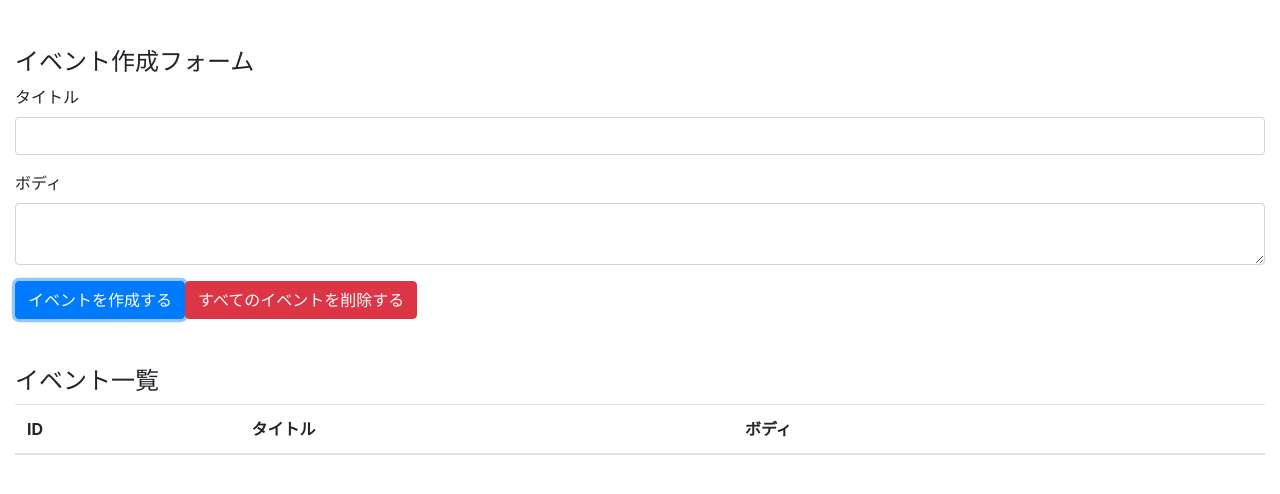
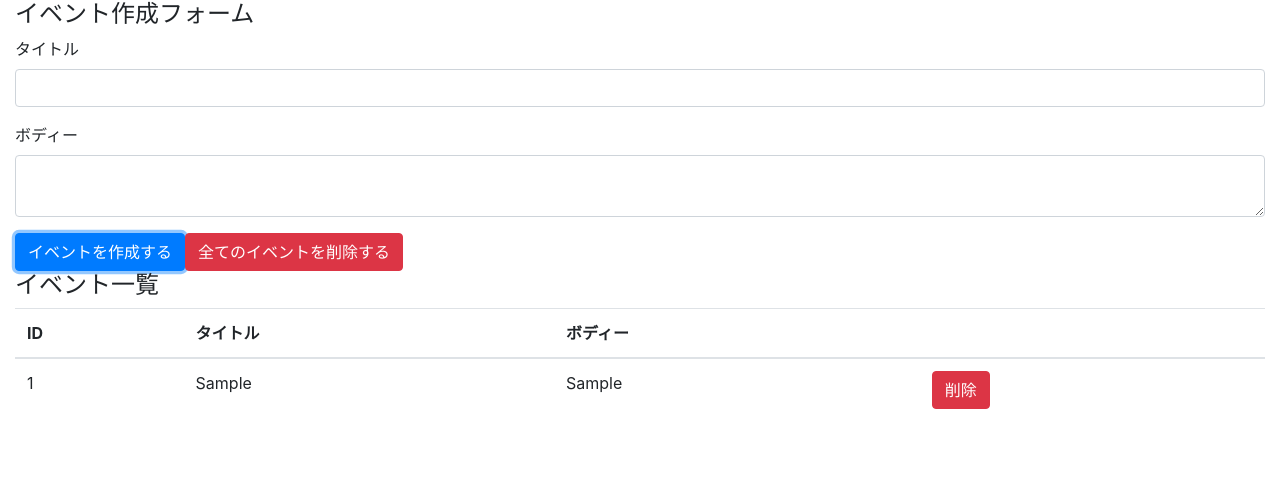
Before and after one commit to kohei0409/react-hooks-101, a React (Create React App) app: page / in a window 1280 px wide. Both pictures are taken after typing "Sample", "Sample" into the empty fields and a click on the button "イベントを作成する". Shown: the top 494 px of the page. Built offline with nearby package versions, Linux system fonts and the light colour scheme.

Commit message:
dispach and Event.js

```diff
--- a/src/components/App.js
+++ b/src/components/App.js
@@ -1,25 +1,30 @@
 import React, { useReducer, useState } from "react";
 
 import "bootstrap/dist/css/bootstrap.min.css";
+
+import Event from "./Event";
 import reducer from "../reducers";
 
 const App = () => {
   const [state, dispatch] = useReducer(reducer, []);
   const [title, setTitle] = useState("");
   const [body, setBody] = useState("");
+
   const addEvent = (e) => {
     e.preventDefault();
+
     dispatch({
       type: "CREATE_EVENT",
       title,
       body,
     });
+
     setTitle("");
     setBody("");
   };
 
   return (
-    <div className="container-fluid mt-5">
+    <div className="container-fluid">
       <h4>イベント作成フォーム</h4>
       <form>
         <div className="form-group">
@@ -33,7 +38,7 @@ const App = () => {
         </div>
 
         <div className="form-group">
-          <label htmlFor="formEventBody">ボディ</label>
+          <label htmlFor="formEventBody">ボディー</label>
           <textarea
             className="form-control"
             id="formEventBody"
@@ -41,24 +46,29 @@ const App = () => {
             onChange={(e) => setBody(e.target.value)}
           />
         </div>
+
         <button className="btn btn-primary" onClick={addEvent}>
           イベントを作成する
         </button>
-        <button className="btn btn-danger">すべてのイベントを削除する</button>
+        <button className="btn btn-danger">全てのイベントを削除する</button>
       </form>
-      <div className="mt-5">
+
       <h4>イベント一覧</h4>
       <table className="table table-hover">
         <thead>
           <tr>
             <th>ID</th>
             <th>タイトル</th>
-              <th>ボディ</th>
+            <th>ボディー</th>
             <th></th>
           </tr>
         </thead>
+        <tbody>
+          {state.map((event, index) => (
+            <Event key={index} event={event} dispatch={dispatch} />
+          ))}
+        </tbody>
       </table>
-      </div>
     </div>
   );
 };
--- /dev/null
+++ b/src/components/Event.js
@@ -0,0 +1,27 @@
+import React from "react";
+
+const Event = ({ dispatch, event }) => {
+  const id = event.id;
+  const handleClickDeleteButton = () => {
+    dispatch({ type: "DELETE_EVENT", id });
+  };
+
+  return (
+    <tr>
+      <td>{id}</td>
+      <td>{event.title}</td>
+      <td>{event.body}</td>
+      <td>
+        <button
+          type="button"
+          className="btn btn-danger"
+          onClick={handleClickDeleteButton}
+        >
+          削除
+        </button>
+      </td>
+    </tr>
+  );
+};
+
+export default Event;
--- a/src/reducers/index.js
+++ b/src/reducers/index.js
@@ -6,7 +6,7 @@ const events = (state = [], action) => {
       const id = length === 0 ? 1 : state[length - 1].id + 1;
       return [...state, { id, ...event }];
     case "DELETE_EVENT":
-      return state;
+      return state.filter((event) => event.id !== action.id);
     case "DELETE_ALL_EVENTS":
       return [];
     default:
```
Lines whose indentation alone changed are shown as unchanged.
